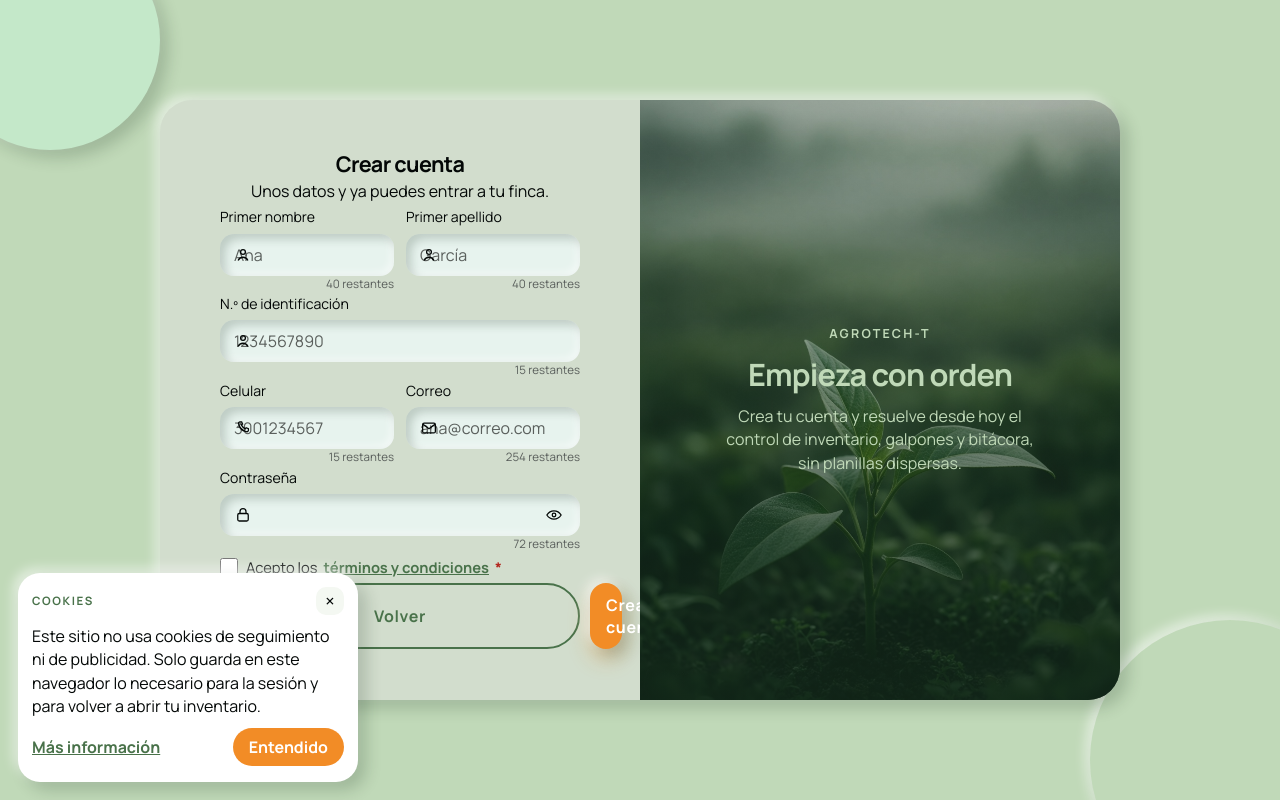
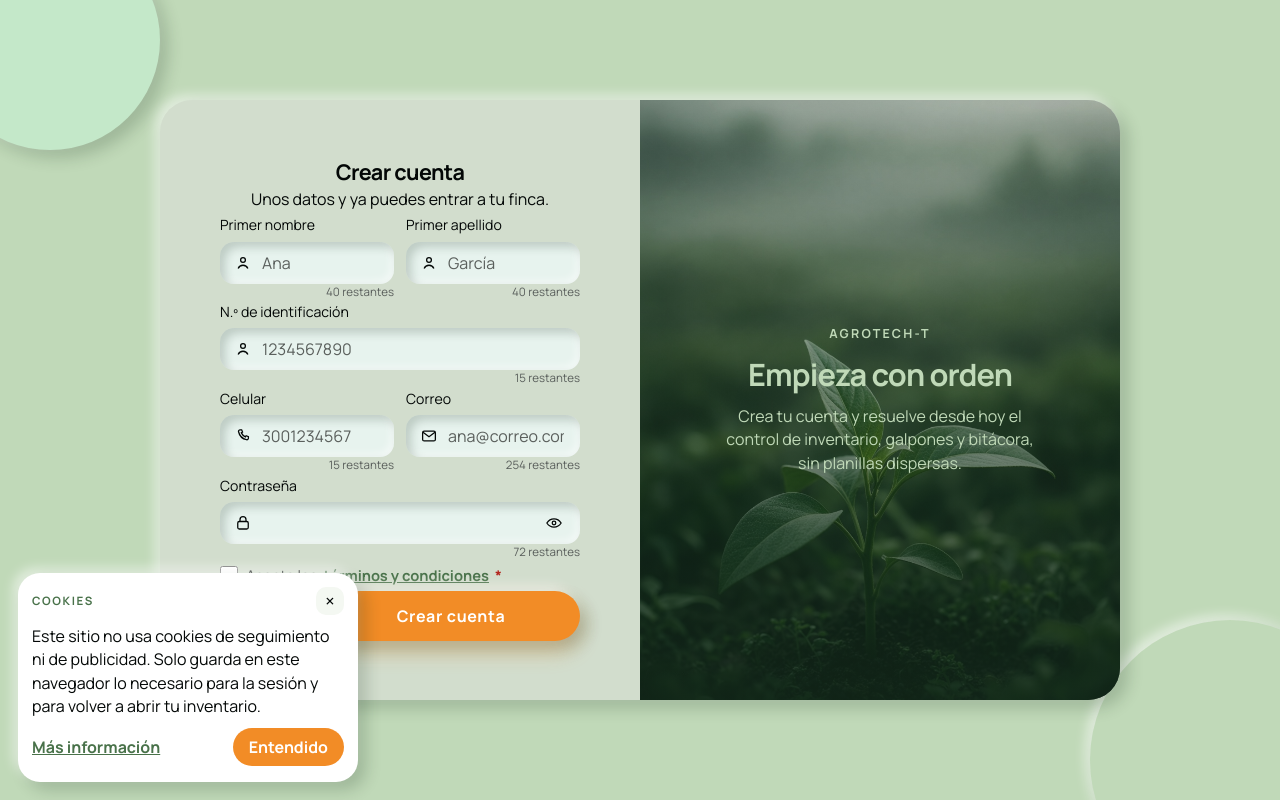
Before and after one commit to AGROTECH-T/AGROTECH-T-FRONTEND, a React (Vite) app: page / in a window 1280 px wide. Both pictures are taken after typing "Sample", "Sample123" into the empty fields and a click on the button "+ Crear cuenta". Built offline with nearby package versions, Linux system fonts and the light colour scheme.

Commit message:
fix(auth): impedir que volver tape crear cuenta

```diff
--- a/src/styles/auth.css
+++ b/src/styles/auth.css
@@ -120,10 +120,24 @@ body.is-auth {
   gap: 2px;
 }
 .form.signup .field label { font-size: 0.88rem; line-height: 1.15; }
-.form.signup .field input { padding: 10px 14px; border-radius: 14px; }
+.form.signup .field input { padding-top: 10px; padding-bottom: 10px; border-radius: 14px; }
 .form.signup .char-left { margin: 0; font-size: 0.72rem; line-height: 1.1; }
-.form.signup .signup-actions .solid,
-.form.signup .signup-actions .auth-switch { padding: 11px 16px; }
+.form.signup .signup-actions {
+  display: grid;
+  grid-template-columns: auto minmax(0, 1fr);
+  align-items: stretch;
+  gap: 10px;
+  width: 100%;
+}
+.form.signup .signup-actions .auth-switch {
+  width: auto;
+  padding: 12px 18px;
+}
+.form.signup .signup-actions .solid {
+  width: 100%;
+  min-width: 0;
+  padding: 12px 16px;
+}
 .form-mark {
   align-self: center;
   display: grid;
```
